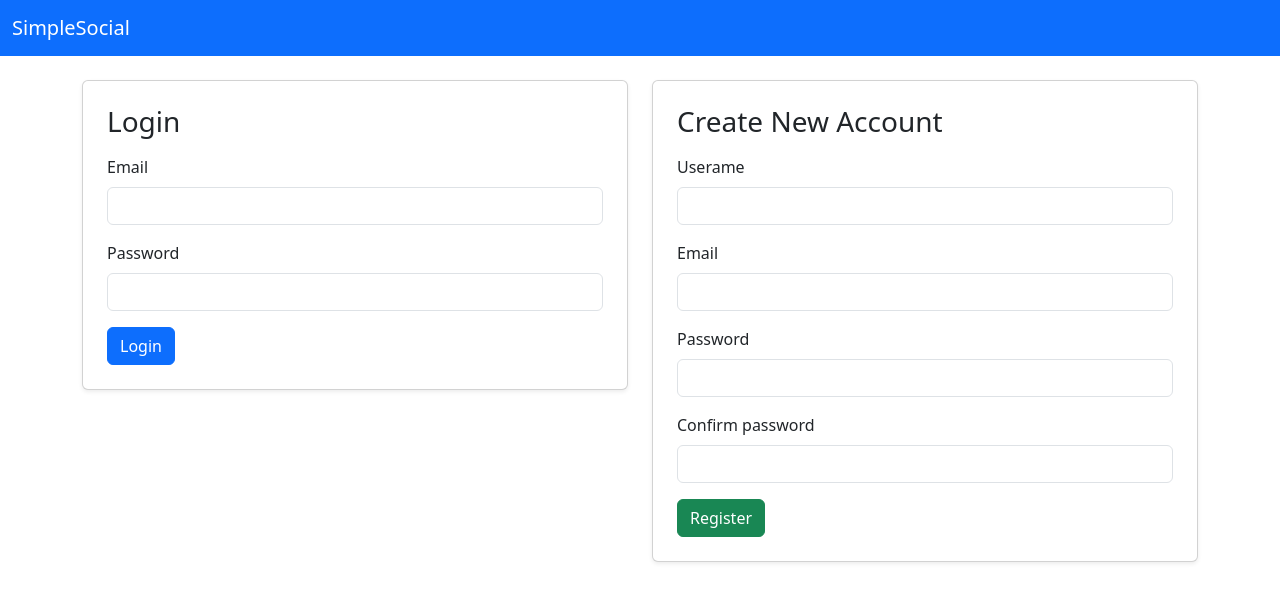
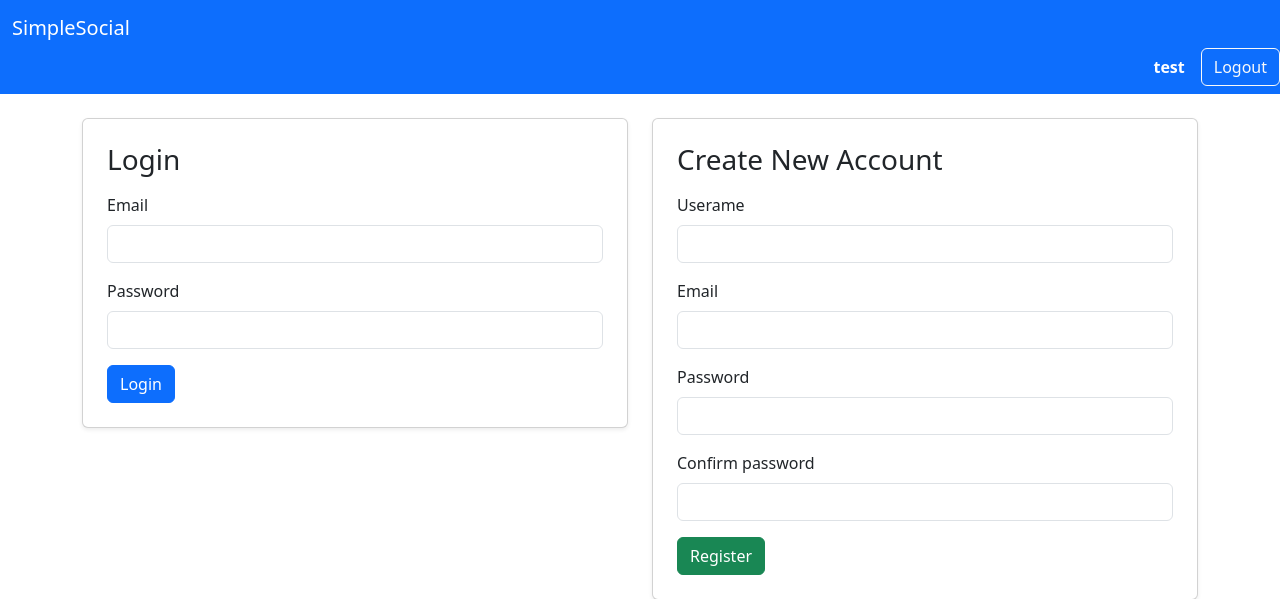
Before and after one commit to DanielGaudlandJacobsen/DAT220-Project, a Flask app: page / in a window 1280 px wide. Shown: the top 599 px of the page. Run offline with Flask 3, Linux system fonts and the light colour scheme; a user stored in the database is signed in.

Commit message:
add conditional logout button

```diff
--- a/app.py
+++ b/app.py
@@ -96,17 +96,19 @@ def login():
         session["username"] = email
         session["role"] = user["role"]
         flash("Logged in", category="success")
-        return redirect(url_for("feed"))
+        return redirect(url_for("index"))
     else:
         flash("Invalid login", category="error")
         return redirect(url_for("index"))
 
-@app.route("/logout")
+
+@app.route("/logout", methods=["POST"])
 def logout():
     session.pop("username")
     session.pop("role")
     flash("Logged out", category="success")
     return redirect(url_for("index"))
 
+
 if __name__ == "__main__":
     app.run(debug=True)
--- a/setup_db.py
+++ b/setup_db.py
@@ -135,7 +135,8 @@ def select_user(conn, email):
         print(f"Error: {e}")
         return None
 
-def init_users(conn):
+
+""" def init_users(conn):
     init = [
         ("admin", generate_password_hash("admin123"), "admin@example.com", "admin"),
         ("daniel", generate_password_hash("daniel123"), "daniel@example.com", "admin"),
@@ -151,7 +152,7 @@ def init_users(conn):
     existing_users = select_users(conn)
     for user in init:
         if user[0] not in existing_users:
-            add_user(conn, user[0], user[1], user[2], user[3])
+            add_user(conn, user[0], user[1], user[2], user[3]) """
 
 
 def setup():
@@ -162,7 +163,7 @@ def setup():
         create_table(conn, sql_create_comments_table)
         create_table(conn, sql_create_likes_table)
         create_table(conn, sql_create_followers_table)
-        init_users(conn)
+        #init_users(conn)
         conn.close()
 
 
--- a/templates/base.html
+++ b/templates/base.html
@@ -13,6 +13,16 @@
         <div class="container-fluid">
             <a class="navbar-brand" href="{{ url_for('index') }}">SimpleSocial</a>
         </div>
+        {% if session.get('username') %}
+            <div class="d-flex align-items-center ms-auto">
+                <span class="me-3 fw-semibold" style="color: white;">
+                    {{ session.get('username') }}
+                </span>
+                <form method="POST" action="{{ url_for('logout') }}">
+                    <button type="submit" class="btn btn-outline-light">Logout</button>
+                </form>
+            </div>
+        {% endif %}
     </nav>
 
     <div class="container">
```
Also changed, not shown: database.db (added).
